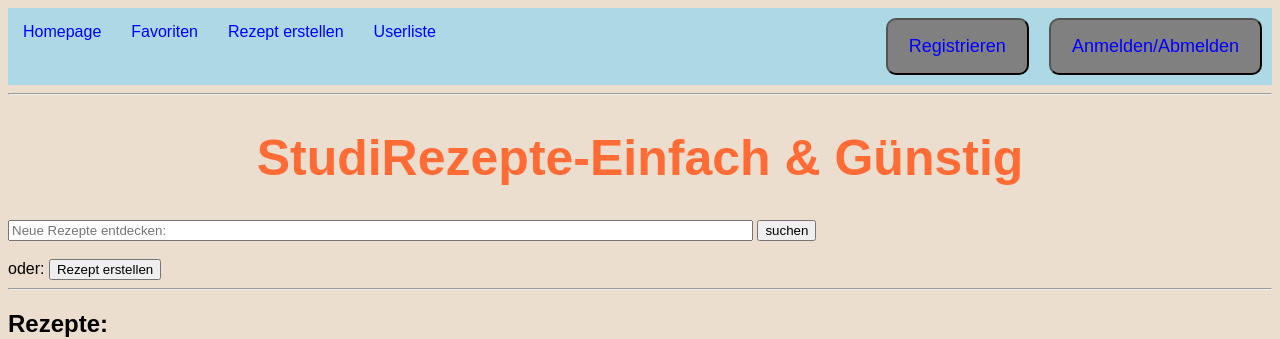
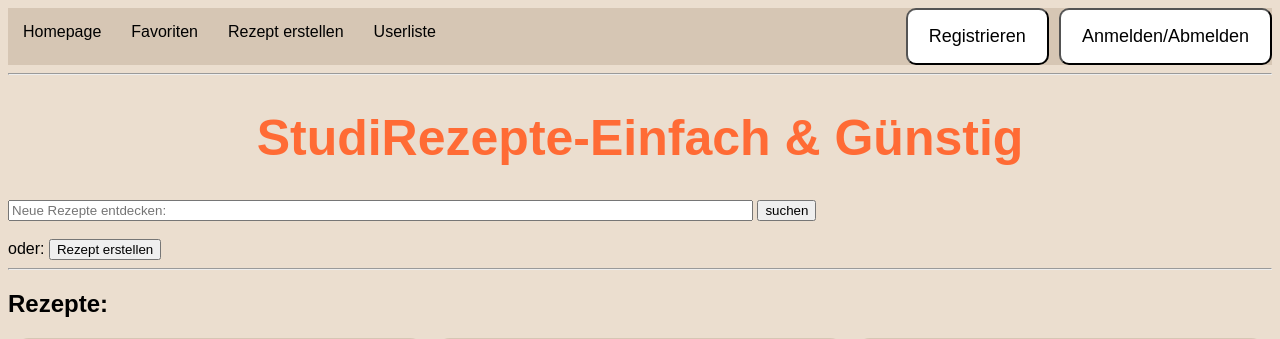
Before and after one commit to cln34/RezeptWebsite, a PHP site: page /index.php in a window 1280 px wide. Shown: the top 339 px of the page. Run offline with PHP 8.4, Linux system fonts and the light colour scheme; some web fonts are replaced.

Commit message:
Style geändert

```diff
--- a/css/main.css
+++ b/css/main.css
@@ -82,14 +82,14 @@ button:active{
 
 .navbar ul {
   list-style-type: none;
-  background-color: lightblue;
+  background-color: #D6C6B4;
   padding: 0px;
   margin: 0px;
   overflow: hidden;
 }
 
 .navbar a{
-  color: blue;
+  color: black;
   text-decoration: none;
   padding: 15px;
   display: block;
@@ -97,19 +97,23 @@ button:active{
 
 }
 
-.navbar a:hover{
-  background-color: darkblue;
+.navbar li{
+  float: left;
 }
 
-.navbar li{
-  float: left;
+.navbar li:hover{
+  background-color: darkblue;
 }
 
 .navbar button{
   float: right;
   font-size: large;
-  background-color: grey;
+  background-color: white;
   color: lightgray;
   border-radius: 10px;
-  margin: 10px
+  margin-left: 10px
 }
+
+.navbar button:hover{
+  background-color: lightgray;
+}
```
